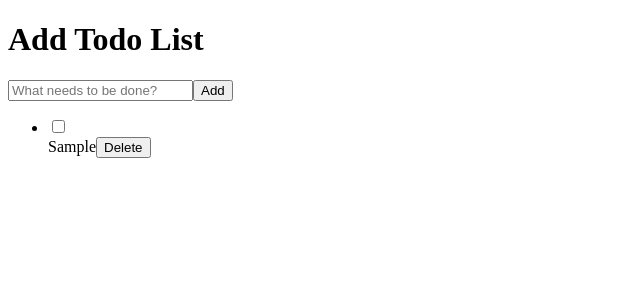
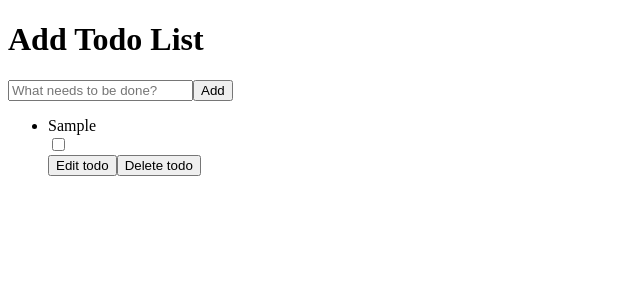
Before and after one commit to OlSerkes/todoList-react, a React (Create React App) app: page / in a window 1280 px wide. Both pictures are taken after typing "Sample" into the empty fields and a click on the button "Add". Shown: the top 300 px of the page, without its empty margins (0-640 px from the left). Built offline with nearby package versions, Linux system fonts and the light colour scheme.

Commit message:
added functionality to ListTodo component

```diff
--- a/src/components/ListTodo/ListTodo.js
+++ b/src/components/ListTodo/ListTodo.js
@@ -1,8 +1,8 @@
 import { useState } from 'react';
-import CreateTodo from '../CreateTodo/CreateTodo';
 
 export default function ListTodo({ todo, setTodo }) {
-  const [isChecked, setIsChecked] = useState(todo.checked);
+  const [edit, setEdit] = useState(null);
+  const [value, setValue] = useState('');
 
   const deleteTodo = (id) => {
     const newTodo = [...todo].filter((item) => item.id !== id);
@@ -12,39 +12,80 @@
   const statusTodo = (id) => {
     const newTodo = [...todo].filter((item) => {
       if (item.id === id) {
-        item.status = !item.status;
+        item.checked = !item.checked;
       }
       return item;
     });
     return setTodo(newTodo);
   };
 
-  return (
-    <div>
-      {todo.length > 0 ? (
-        <ul className='todo_list'>
-          {todo.map((item) => (
+  const editTodo = (id, title) => {
+    setEdit(id);
+    setValue(title);
+  };
+
+  const saveTodo = (id) => {
+    let newTodo = [...todo].map((item) => {
+      if (item.id === id) {
+        item.title = value;
+      }
+      return item;
+    });
+    setTodo(newTodo);
+    setEdit(null);
+  };
+
+  const renderList = todo.map((item) => (
     <li key={item.id}>
       <div className='todo'>
+        {edit === item.id ? (
+          <div>
+            <input
+              value={value}
+              onChange={(e) => setValue(e.target.value)}
+            ></input>
+          </div>
+        ) : (
+          <label htmlFor='check'>{item.title}</label>
+        )}
+        {edit === item.id ? (
+          <button onClick={() => saveTodo(item.id)}>Save</button>
+        ) : (
+          <>
+            <div>
               <input
                 className='status_btn'
                 type='checkbox'
                 name='check'
                 id='check'
-                  defaultChecked={todo.checked}
-                  onClick={() => statusTodo()}
+                defaultChecked={item.checked}
+                onClick={() => statusTodo(item.id)}
               />
             </div>
-              <label htmlFor='check'>{item.title}</label>
+            <div>
+              <button
+                className='edit_btn'
+                onClick={() => editTodo(item.id, item.title)}
+              >
+                Edit todo
+              </button>
               <button
                 className='delete_btn'
                 onClick={() => deleteTodo(item.id)}
               >
-                Delete
+                Delete todo
               </button>
+            </div>
+          </>
+        )}
+      </div>
     </li>
-          ))}
-        </ul>
+  ));
+
+  return (
+    <div>
+      {todo.length > 0 ? (
+        <ul className='todo_list'>{renderList}</ul>
       ) : (
         <div className='empty'>
           <p>There is no task</p>
```
Lines whose indentation alone changed are shown as unchanged.
